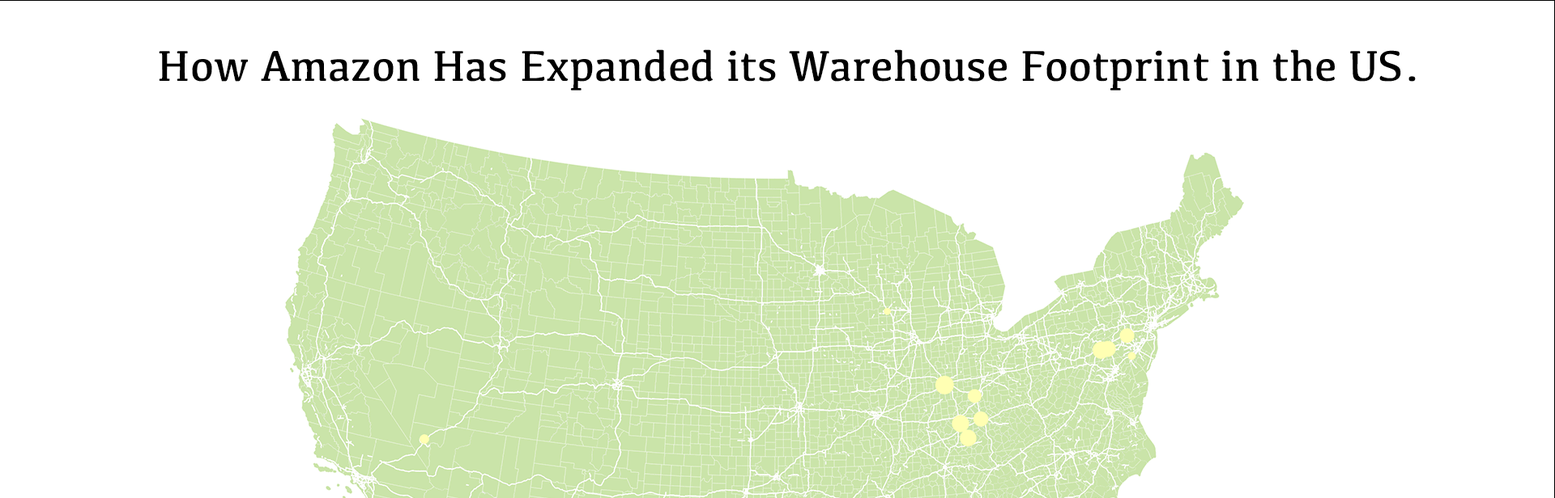
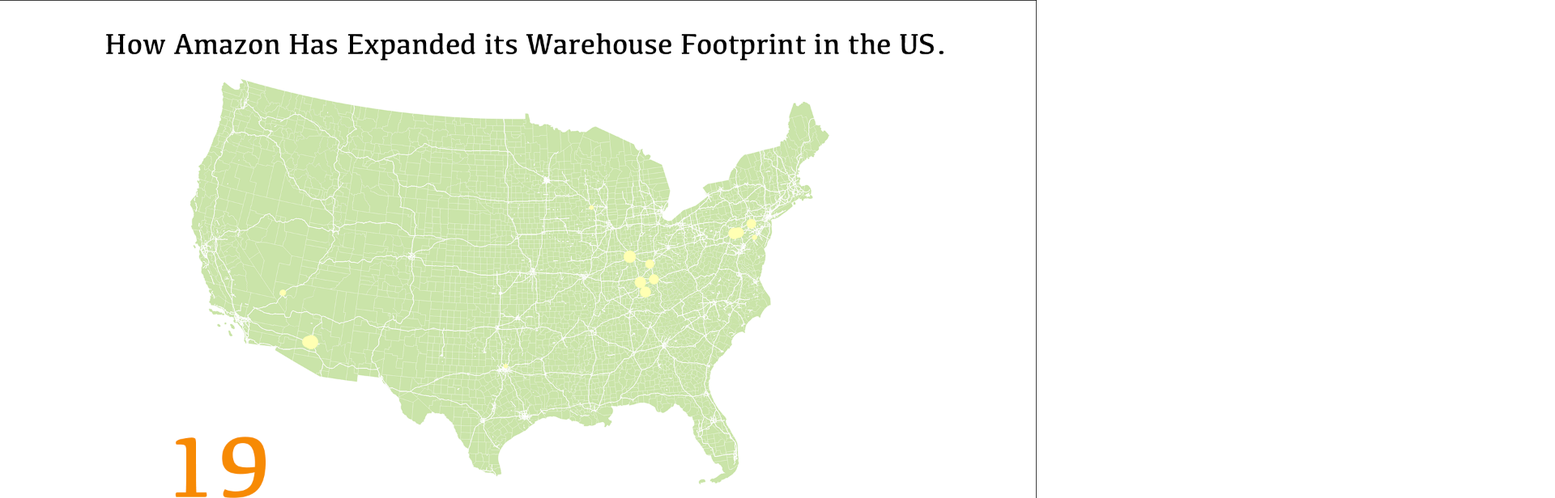
Before and after one commit to Hiromisa/amazon_warehouse, a plain HTML site: page index.html in a window 1280 px wide. Shown: the top 616 px of the page at 81% size, 1920 px wide, since content can reach past the window. Drawn offline with Linux system fonts and the light colour scheme.

Commit message:
Update index.html

```diff
--- a/index.html
+++ b/index.html
@@ -6,6 +6,12 @@
 <body bgcolor="#FFFFFF" leftmargin="0" topmargin="0" marginwidth="0" marginheight="0">
 <!-- Save for Web Slices (warehouse-gif.psd) -->
 <img src="images/warehouse-gif.gif" max-width= "1920" alt="gif of amazon fullfillment centers">
+<style>
+    img {
+    max-width: 100%;
+    height: auto;
+  }
+</style>
 <!-- End Save for Web Slices -->
 </body>
 </html>
```
